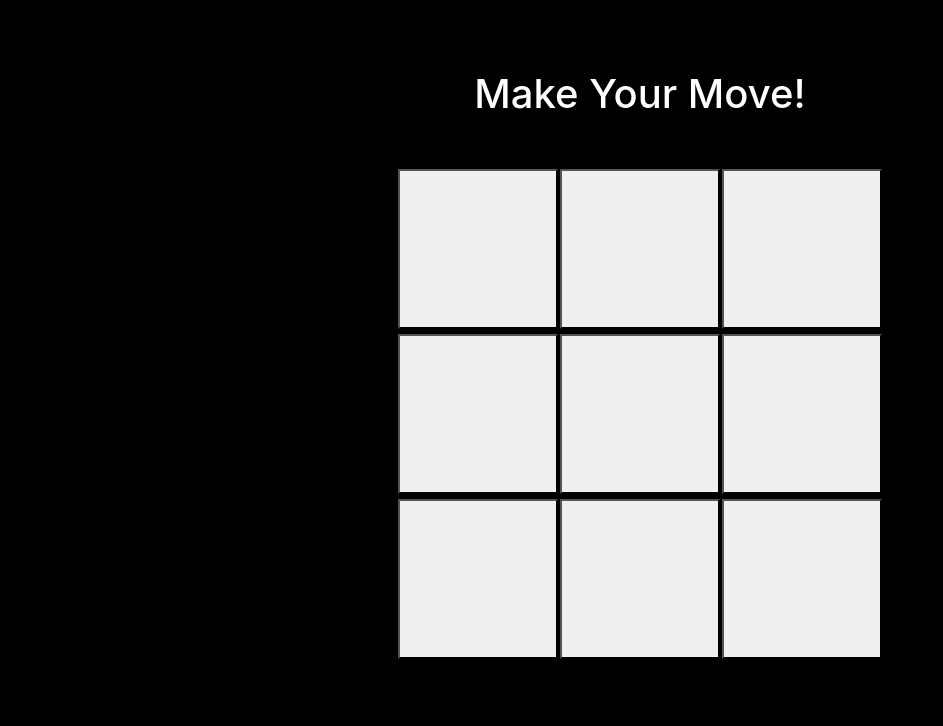
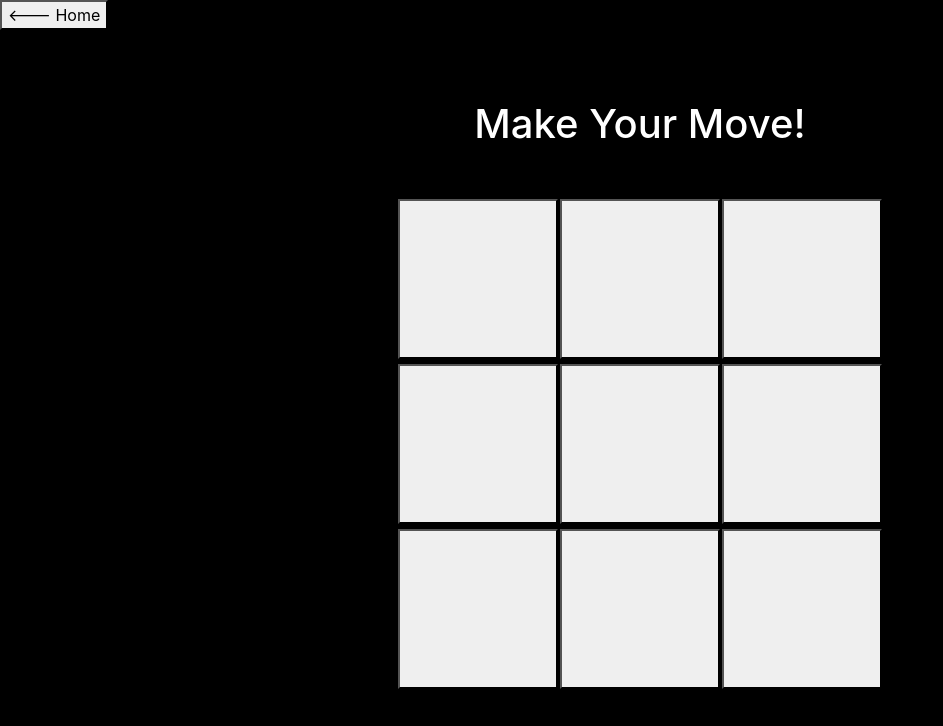
Before and after one commit to lasapip/tic-tac-toe, a plain HTML site: page two-player-mode.html in a window 1280 px wide. Shown: the whole page, without its empty margins (0-943 px from the left). Drawn offline with nearby package versions, Linux system fonts and the light colour scheme.

Commit message:
Update two-player-mode.html

```diff
--- a/two-player-mode.html
+++ b/two-player-mode.html
@@ -8,6 +8,7 @@
     <script type="text/javascript" src="script.js"></script>
   </head>
   <body>
+    <a href="index.html"><button id="home-btn"><--- Home</button></a>
     <div id="board-container">
       <table id="play-board">
         <h1 id="play-title">Make Your Move!</h1>
```
